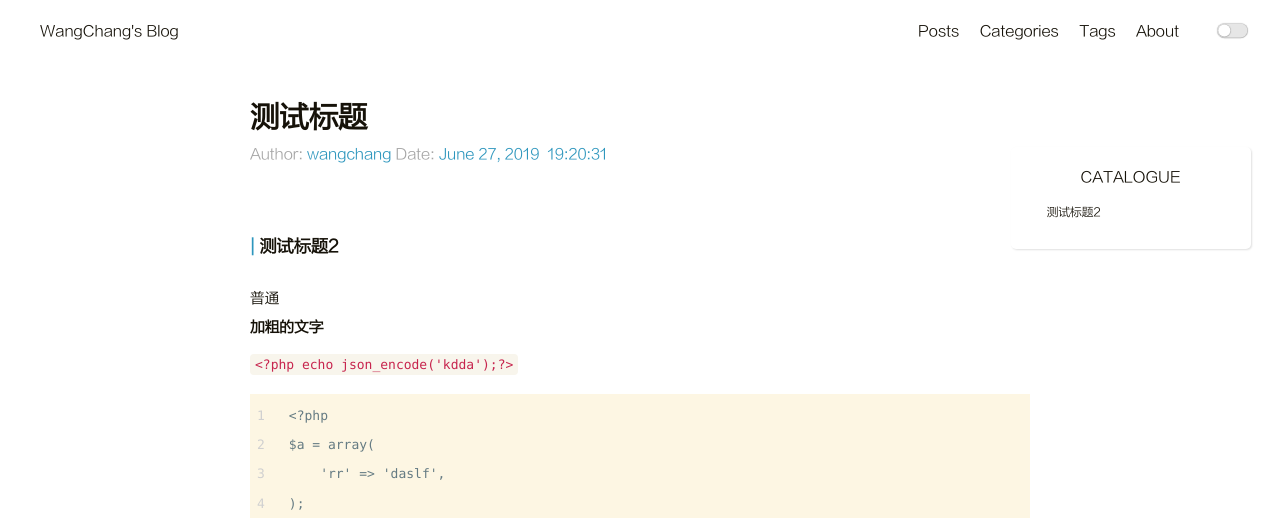
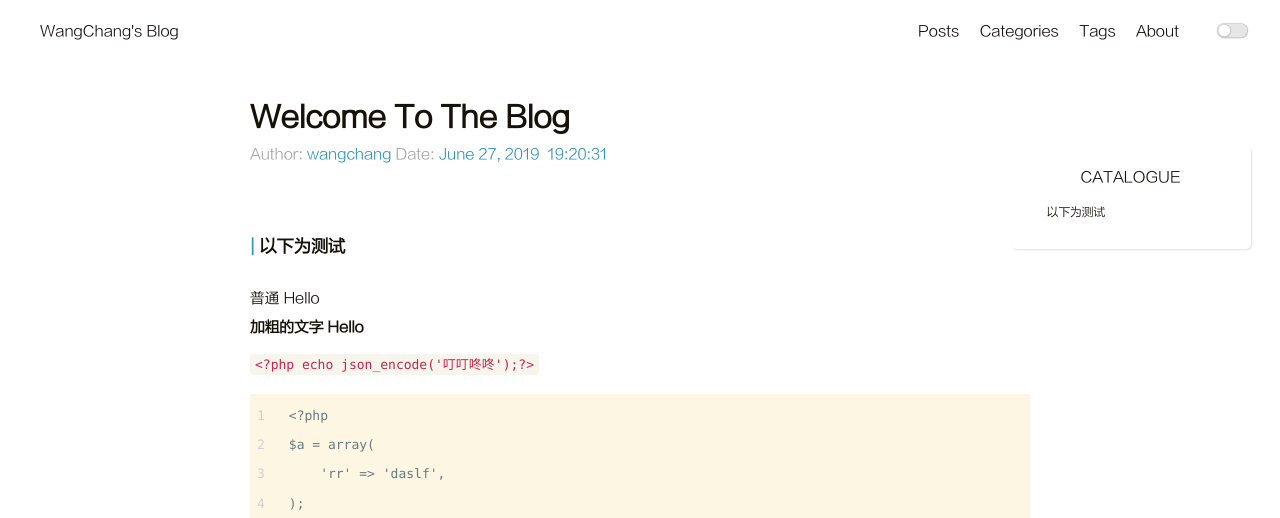
Before and after one commit to WangChangz/wangchangz.github.io, a plain HTML site: page 2019/06/27/title/index.html in a window 1280 px wide. Shown: the top 518 px of the page. Drawn offline with Linux system fonts and the light colour scheme.

Commit message:
message:Blog

```diff
--- a/2019/06/27/title/index.html
+++ b/2019/06/27/title/index.html
@@ -7,7 +7,7 @@
 
 
 
-<title>测试标题 | 王畅的博客</title>
+<title>Welcome To The Blog | 王畅的博客</title>
 
 
 
@@ -97,14 +97,14 @@
         <div id="post-toc" class="post-toc">
             <span class="post-toc-title">catalogue</span>
             <div class="post-toc-content">
-                <ol class="toc"><li class="toc-item toc-level-3"><a class="toc-link" href="#测试标题2"><span class="toc-text">测试标题2</span></a></li></ol>
+                <ol class="toc"><li class="toc-item toc-level-3"><a class="toc-link" href="#以下为测试"><span class="toc-text">以下为测试</span></a></li></ol>
             </div>
         </div>
 
 
     <article class="post-wrap">
         <header class="post-header">
-            <h1 class="post-title">测试标题</h1>
+            <h1 class="post-title">Welcome To The Blog</h1>
 
                 <div class="post-meta">
 
@@ -122,11 +122,11 @@
         </header>
 
         <section class="post-content">
-            <h3 id="测试标题2"><a href="#测试标题2" class="headerlink" title="测试标题2"></a>测试标题2</h3><p>普通<br><strong>加粗的文字</strong></p>
-<p><code>&lt;?php echo json_encode(&#39;kdda&#39;);?&gt;</code></p>
+            <h3 id="以下为测试"><a href="#以下为测试" class="headerlink" title="以下为测试"></a>以下为测试</h3><p>普通 Hello<br><strong>加粗的文字 Hello</strong></p>
+<p><code>&lt;?php echo json_encode(&#39;叮叮咚咚&#39;);?&gt;</code></p>
 <figure class="highlight plain"><table><tr><td class="gutter"><pre><span class="line">1</span><br><span class="line">2</span><br><span class="line">3</span><br><span class="line">4</span><br></pre></td><td class="code"><pre><span class="line">&lt;?php</span><br><span class="line">$a = array(</span><br><span class="line">    &apos;rr&apos; =&gt; &apos;daslf&apos;,</span><br><span class="line">);</span><br></pre></td></tr></table></figure>
 
-<p><img src="https://note.youdao.com/yws/public/resource/60be7d8acb67033fb8d8fef7bfe5ebcc/xmlnote/8B08F5641F3A4F8CBDD764F0C961138B/3155" alt="avatar"><br>| th1 | th2 | th3 |<br>| :—: | —: | — |<br>| td | td | td |<br>| td | td | td |<br>| td | td | td |</p>
+<p><img src="https://note.youdao.com/yws/public/resource/60be7d8acb67033fb8d8fef7bfe5ebcc/xmlnote/5BF1DC8F776F42298287A2C209295ACF/3160" alt="avatar"><br>| th1 | th2 | th3 |<br>| :—: | —: | — |<br>| td | td | td |<br>| td | td | td |<br>| td | td | td |</p>
 <p>test CNAME2</p>
 
         </section>
```
Also changed, not shown: archives/2019/06/index.html (+1 -1 lines), archives/2019/index.html (+1 -1 lines), archives/index.html (+1 -1 lines).
